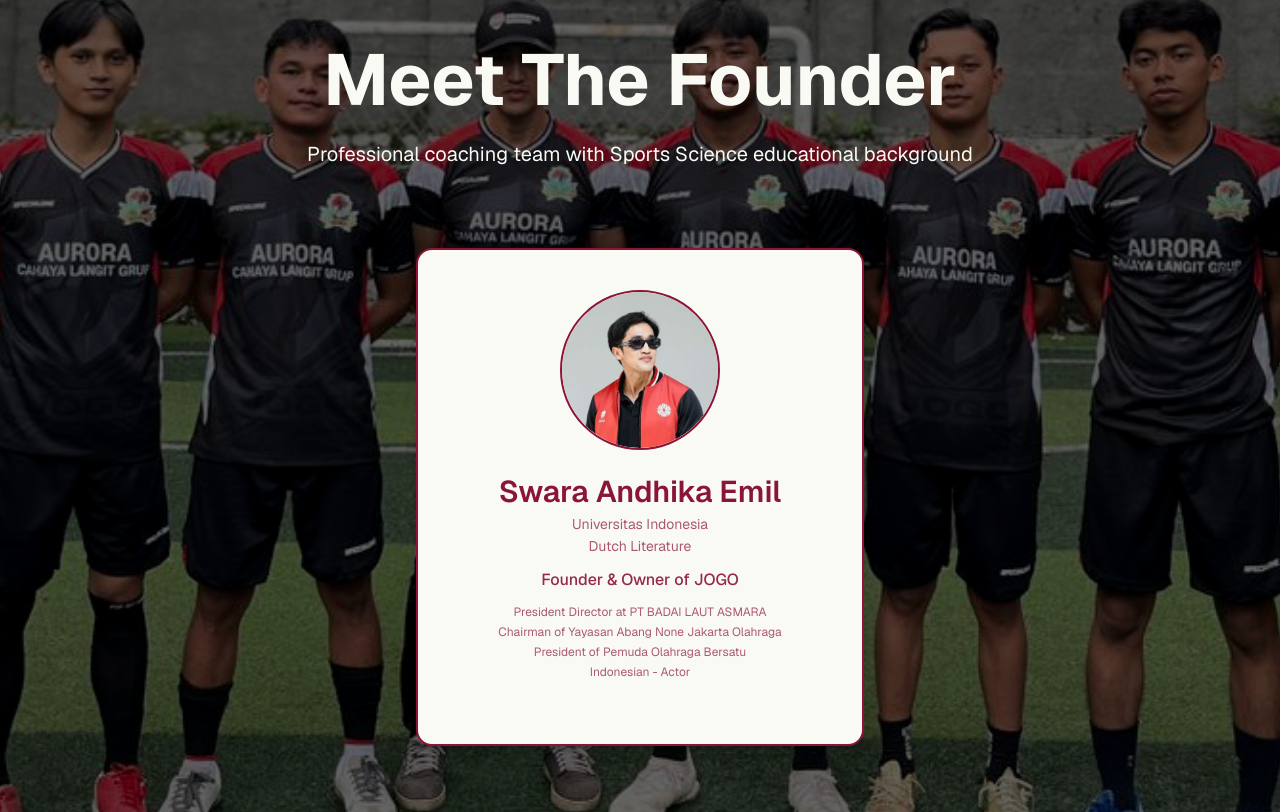
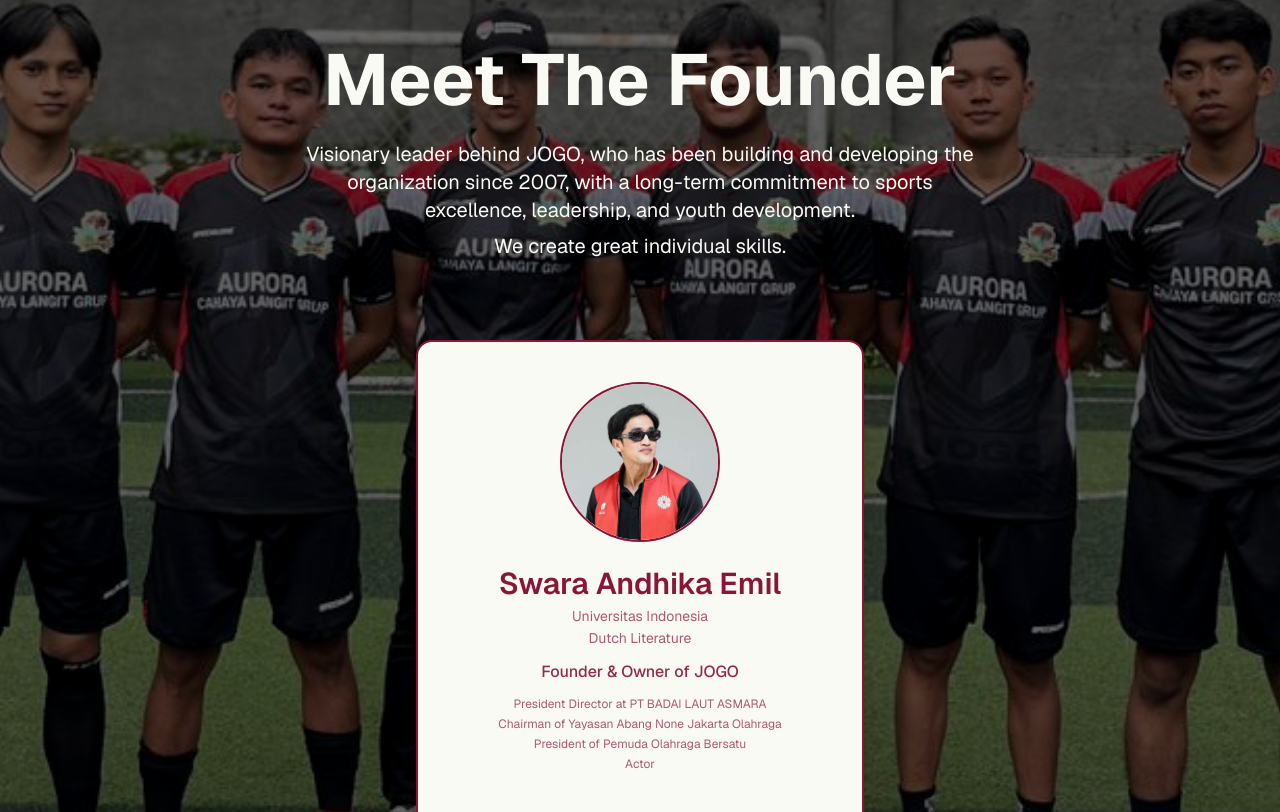
Before and after one commit to DrRhea/badailautasmara-web, a Next.js app: page / in a window 1280 px wide. Shown: the part 4228-5040 px from the top of the page. Built offline with nearby package versions, Linux system fonts and the light colour scheme.

Commit message:
Update subtitle Meet The Founder menjadi 3 baris dan ubah Indonesian - Actor menjadi Actor

```diff
--- a/src/components/CoachesSection.tsx
+++ b/src/components/CoachesSection.tsx
@@ -12,7 +12,7 @@
     "President Director at PT BADAI LAUT ASMARA",
     "Chairman of Yayasan Abang None Jakarta Olahraga",
     "President of Pemuda Olahraga Bersatu",
-    "Indonesian - Actor"
+    "Actor"
   ],
   specialization: [],
   photo: "/images/coaches/foto-swara-new.png",
@@ -104,10 +104,10 @@
           <h2 className="text-4xl sm:text-5xl md:text-6xl lg:text-7xl font-bold mb-6" style={{ color: '#FAFAF5' }}>
             Meet The Founder
           </h2>
-          <p className="text-lg sm:text-xl max-w-2xl mx-auto" style={{ color: '#FAFAF5' }}>
-            Professional coaching team with Sports Science
-            educational background
-          </p>
+          <div className="text-lg sm:text-xl max-w-2xl mx-auto space-y-2" style={{ color: '#FAFAF5' }}>
+            <p>Visionary leader behind JOGO, who has been building and developing the organization since 2007, with a long-term commitment to sports excellence, leadership, and youth development.</p>
+            <p>We create great individual skills.</p>
+          </div>
         </motion.div>
 
         {/* Founder Card - Separate */}
```
